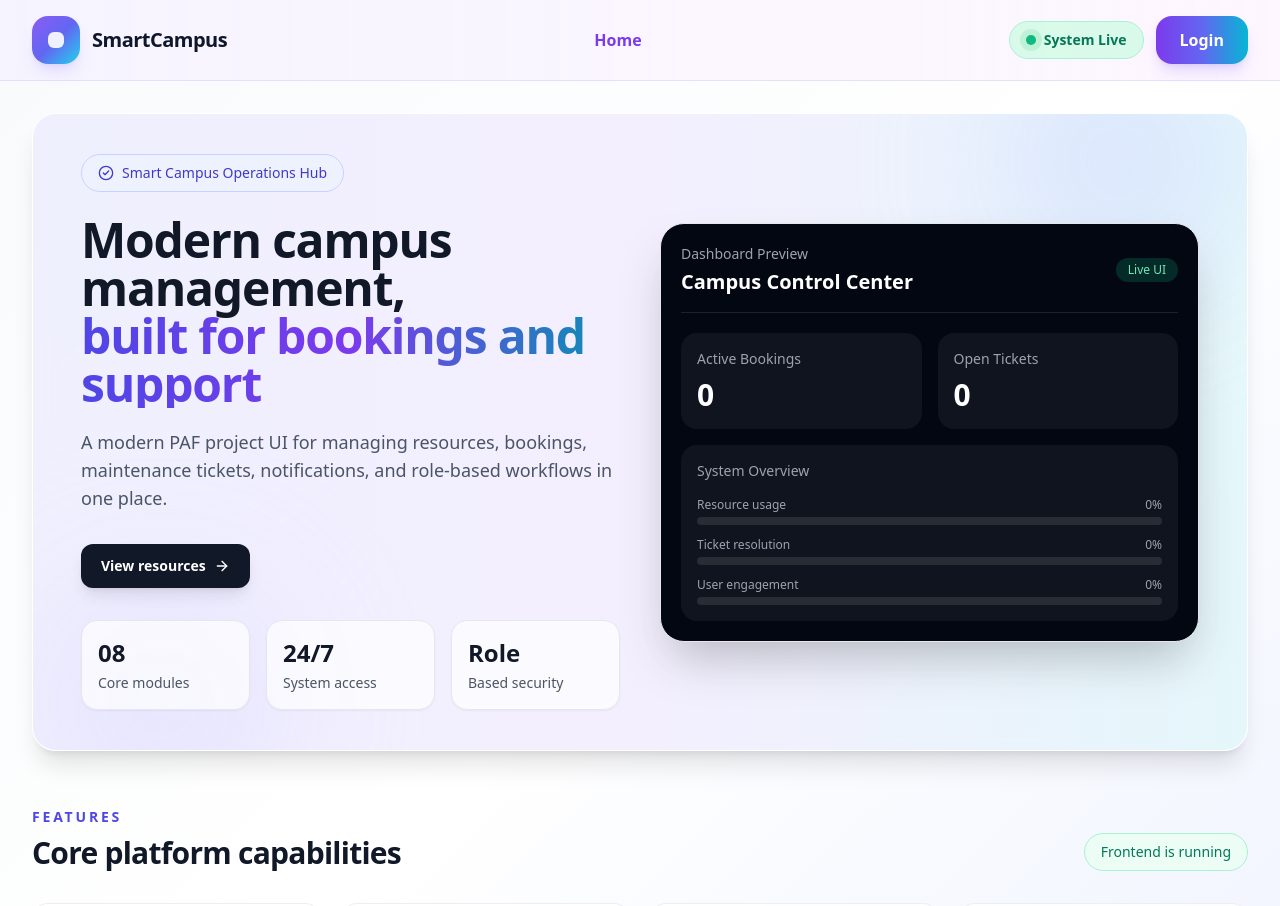
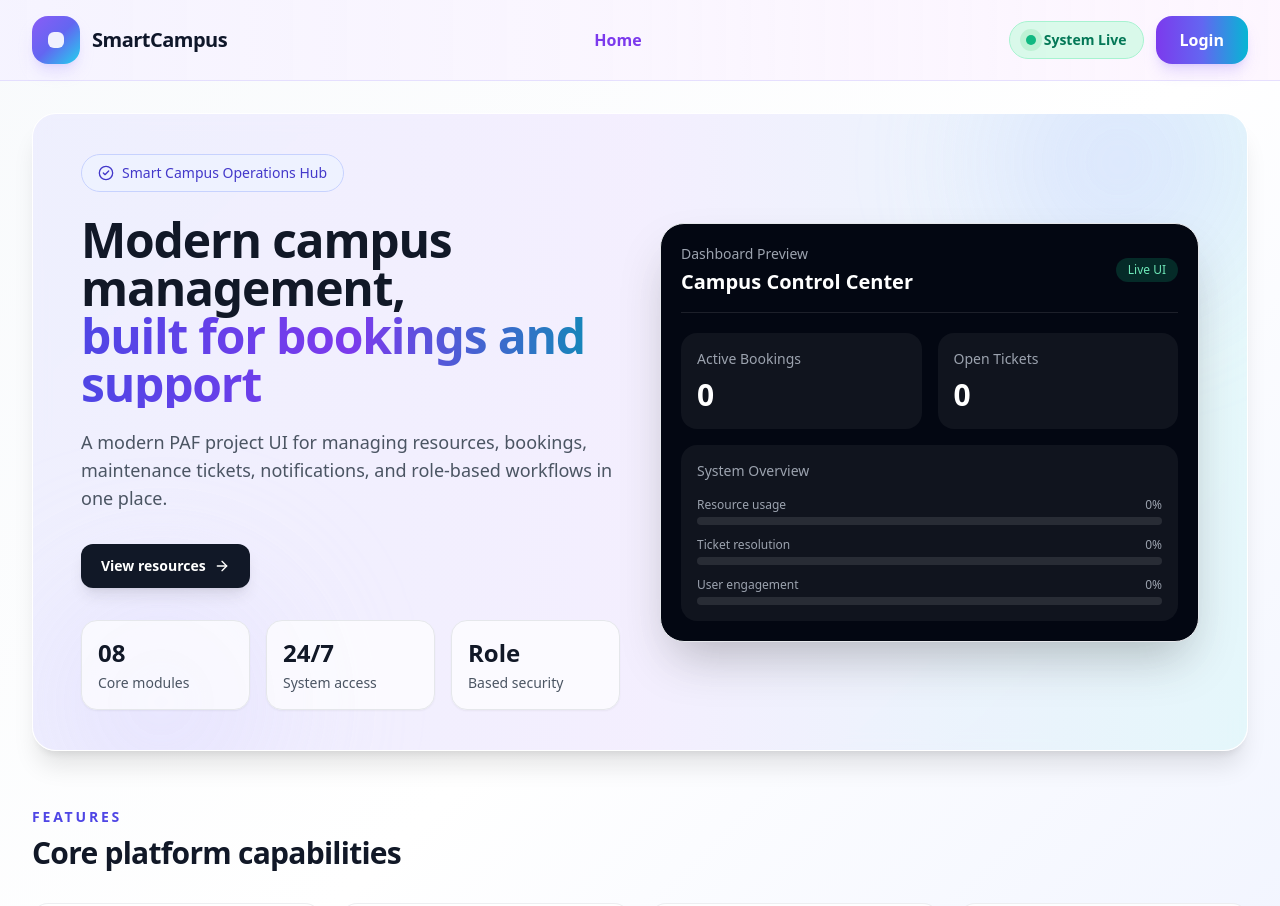
Before and after one commit to ravinduravisara/it3030-paf-2026-smart-campus-group16, a React (Vite) app in the folder frontend/: page /#home in a window 1280 px wide. Shown: the top 906 px of the page. Built offline with nearby package versions, Linux system fonts and the light colour scheme; no server answers.

Commit message:
Update Home

```diff
--- a/frontend/src/pages/home/HomePage.jsx
+++ b/frontend/src/pages/home/HomePage.jsx
@@ -170,9 +170,6 @@ export default function HomePage() {
               Core platform capabilities
             </h2>
           </div>
-          <div className="rounded-full border border-emerald-200 bg-emerald-50 px-4 py-2 text-sm font-medium text-emerald-700">
-            Frontend is running
-          </div>
         </div>
 
         <div className="mt-8 grid grid-cols-1 gap-5 md:grid-cols-2 xl:grid-cols-4">
```
